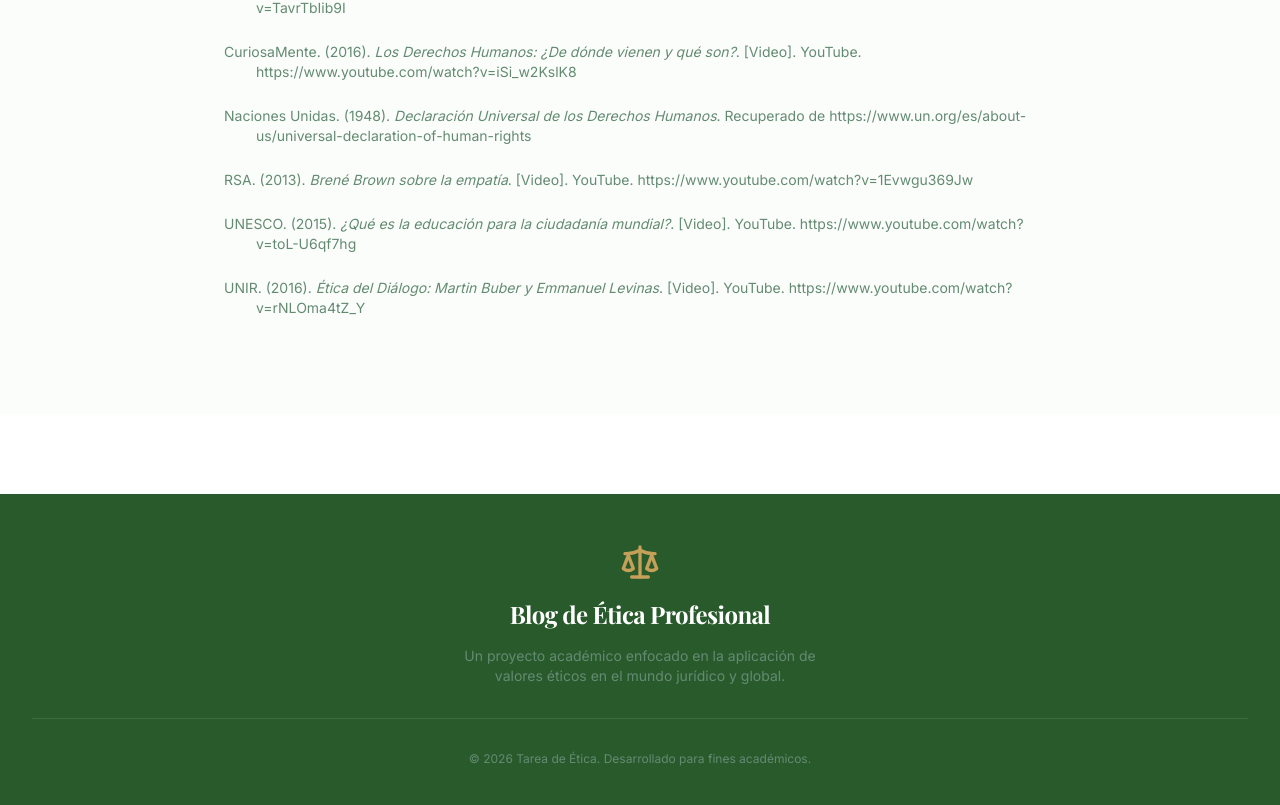
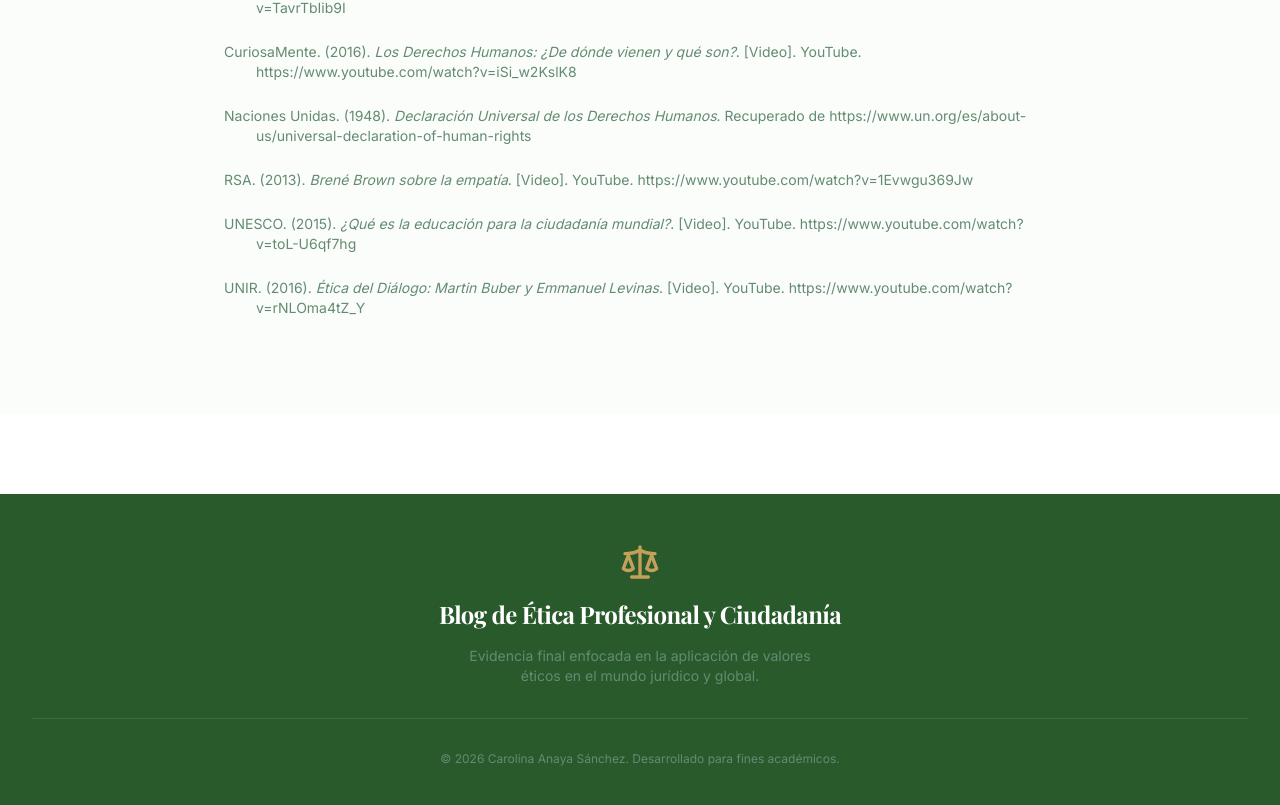
Before and after one commit to JordanZ99/Evidencia_3_Etica, a Next.js app: page / in a window 1280 px wide. Shown: the part 3947-4752 px from the top of the page. Built offline with nearby package versions, Linux system fonts and the light colour scheme; a web font is replaced by a local one.

Commit message:
Blog 1.0

```diff
--- a/src/components/Footer.tsx
+++ b/src/components/Footer.tsx
@@ -6,14 +6,14 @@ export default function Footer() {
       <div className="max-w-7xl mx-auto px-4 sm:px-6 lg:px-8 text-center">
         <div className="flex flex-col items-center gap-4 mb-8">
           <Scale className="h-10 w-10 text-gold" />
-          <h3 className="text-2xl font-bold tracking-tight">Blog de Ética Profesional</h3>
+          <h3 className="text-2xl font-bold tracking-tight">Blog de Ética Profesional y Ciudadanía</h3>
           <p className="text-muted text-sm max-w-sm">
-            Un proyecto académico enfocado en la aplicación de valores éticos en el mundo jurídico y global.
+            Evidencia final enfocada en la aplicación de valores éticos en el mundo jurídico y global.
           </p>
         </div>
 
         <div className="border-t border-white/10 pt-8 text-center text-xs text-muted">
-          &copy; {new Date().getFullYear()} Tarea de Ética. Desarrollado para fines académicos.
+          &copy; {new Date().getFullYear()} Carolina Anaya Sánchez. Desarrollado para fines académicos.
         </div>
       </div>
     </footer>
```
